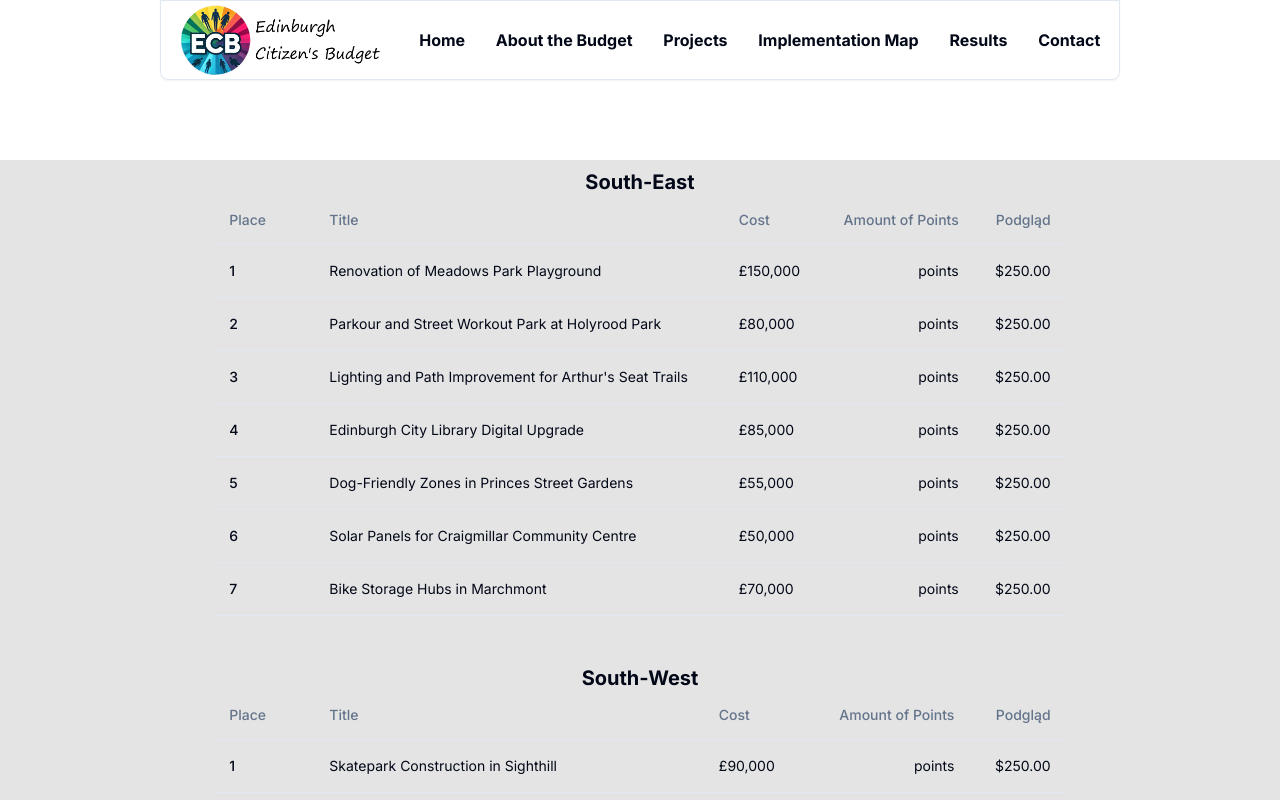
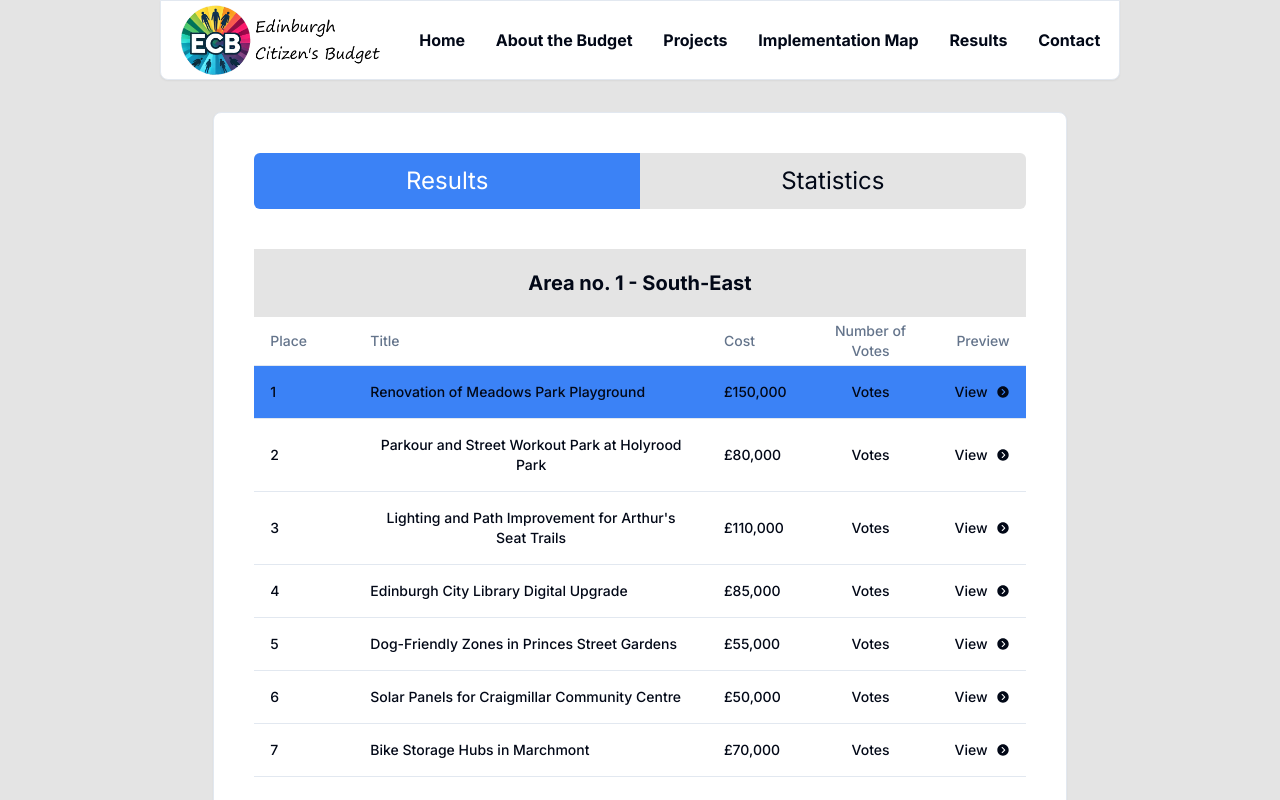
Before and after one commit to LSzpilowski/leaf-3, a Next.js app: page /results in a window 1280 px wide. Shown: the top 800 px of the page. Built offline with nearby package versions, Linux system fonts and the light colour scheme.

Commit message:
add feat/results and display projects

```diff
--- a/src/app/results/page.tsx
+++ b/src/app/results/page.tsx
@@ -1,55 +1,51 @@
-import { Item } from "@radix-ui/react-dropdown-menu";
-import { mockProjects } from "../mockData";
-import {
-  Table,
-  TableBody,
-  TableCaption,
-  TableCell,
-  TableHead,
-  TableHeader,
-  TableRow,
-} from "@/components/ui/table";
+"use client";
+import { useState } from "react";
+import { Card } from "@/components/ui/card";
+import ResultsTable from "./resultsTable";
+import { FaListUl } from "react-icons/fa";
+import { IoBarChartSharp } from "react-icons/io5";
 
 const areas = ["South-East", "South-West", "North-East", "North-West"];
+interface ISwitchButtons {
+  title: string;
+  icon: JSX.Element;
+}
+const switchButtons: ISwitchButtons[] = [
+  {
+    title: "Results",
+    icon: <FaListUl />,
+  },
+  {
+    title: "Statistics",
+    icon: <IoBarChartSharp />,
+  },
+];
 
 function Results() {
+  const [activeTab, setActiveTab] = useState("Results");
   return (
-    <div className="min-h-screen w-full flex flex-col justify-center items-center gap-5 bg-[#E4E4E4] mt-40 ">
-      <div className="flex flex-col gap-10 w-2/3">
-        {areas.map((area, index) => {
-          return (
-            <div key={index}>
-              <p className="w-full text-xl font-bold text-center pt-2">
-                {area}
-              </p>
-              <Table>
-                <TableHeader className="w-full">
-                  <TableRow>
-                    <TableHead className="w-[100px]">Place</TableHead>
-                    <TableHead>Title</TableHead>
-                    <TableHead>Cost</TableHead>
-                    <TableHead className="text-right">
-                      Amount of Points
-                    </TableHead>
-                    <TableHead className="text-right">Podgląd</TableHead>
-                  </TableRow>
-                </TableHeader>
-                {mockProjects
-                  .filter((project) => project.district === area)
-                  .map((item, index) => (
-                    <TableRow key={index}>
-                      <TableCell className="font-medium">{index + 1}</TableCell>
-                      <TableCell>{item.title}</TableCell>
-                      <TableCell>{item.estimatedCost}</TableCell>
-                      <TableCell className="text-right">points</TableCell>
-                      <TableCell className="text-right">$250.00</TableCell>
-                    </TableRow>
-                  ))}
-              </Table>
+    <div className="min-h-screen w-full flex flex-col justify-center items-center gap-5 bg-[#E4E4E4] pt-28 pb-10 ">
+      <Card className="flex flex-col gap-10 w-2/3 p-10 ">
+        <div className="w-full flex flex-row">
+          {switchButtons.map((item, index) => (
+            <div
+              key={index}
+              className={`w-1/2 text-center ${
+                activeTab === item.title
+                  ? "bg-blue-500 text-white"
+                  : "bg-[#E4E4E4] hover:opacity-80"
+              }  text-2xl  py-3 border-0 ${
+                item.title === "Results" ? "rounded-l-md" : "rounded-r-md"
+              } hover:cursor-pointer`}
+              onClick={() => setActiveTab(item.title)}
+            >
+              {item.title}
             </div>
-          );
-        })}
-      </div>
+          ))}
+        </div>
+        {activeTab === "Results" && <ResultsTable areas={areas} />}
+        {activeTab === "Statistics" && <div>Statystki</div>}
+      </Card>
     </div>
   );
 }
--- /dev/null
+++ b/src/app/results/resultsTable.tsx
@@ -0,0 +1,78 @@
+import { mockProjects } from "../mockData";
+import {
+  Table,
+  TableCell,
+  TableHead,
+  TableHeader,
+  TableRow,
+} from "@/components/ui/table";
+import { Card } from "@/components/ui/card";
+import { IoIosArrowDroprightCircle } from "react-icons/io";
+import { Dialog, DialogContent, DialogTrigger } from "@/components/ui/dialog";
+import DialogProject from "../projects/dialogCard/dialogProject";
+import DialogMap from "../projects/dialogCard/dialogMap";
+
+interface IResultsTable {
+  areas: string[];
+}
+
+function ResultsTable({ areas }: IResultsTable) {
+  return (
+    <div className="flex flex-col gap-10 w-full  ">
+      {areas.map((area, index) => {
+        return (
+          <div key={index}>
+            <p className="w-full text-xl font-bold text-center py-5 bg-[#E4E4E4]">
+              Area no. {index + 1} - {area}
+            </p>
+            <Table>
+              <TableHeader className="w-full">
+                <TableRow className="hover:bg-white">
+                  <TableHead className="w-[100px]">Place</TableHead>
+                  <TableHead>Title</TableHead>
+                  <TableHead className="text-left">Cost</TableHead>
+                  <TableHead className="text-center">Number of Votes</TableHead>
+                  <TableHead className="text-right">Preview</TableHead>
+                </TableRow>
+              </TableHeader>
+              {mockProjects
+                .filter((project) => project.district === area)
+                .map((item, index) => (
+                  <Dialog key={index}>
+                    <TableRow
+                      className={`font-medium ${
+                        index === 0 ? "bg-blue-500 hover:bg-[blue-500]" : null
+                      }`}
+                    >
+                      <TableCell className="font-medium">{index + 1}</TableCell>
+                      <TableCell>
+                        <DialogTrigger>{item.title}</DialogTrigger>
+                      </TableCell>
+                      <TableCell className="text-left">
+                        {item.estimatedCost}
+                      </TableCell>
+                      <TableCell className="text-center">Votes</TableCell>
+                      <TableCell className="text-right">
+                        <DialogTrigger>
+                          <div className="flex flex-row gap-2 items-center justify-end m-0 p-0">
+                            <p>View</p>
+                            <IoIosArrowDroprightCircle />
+                          </div>
+                        </DialogTrigger>
+                      </TableCell>
+                    </TableRow>
+                    <DialogContent className="flex flex-row w-full h-screen gap-0  px-48 bg-transparent  border-none rounded-none ">
+                      <DialogProject project={item} index={index} />
+                      <DialogMap project={item} index={index} />
+                    </DialogContent>
+                  </Dialog>
+                ))}
+            </Table>
+          </div>
+        );
+      })}
+    </div>
+  );
+}
+
+export default ResultsTable;
```
